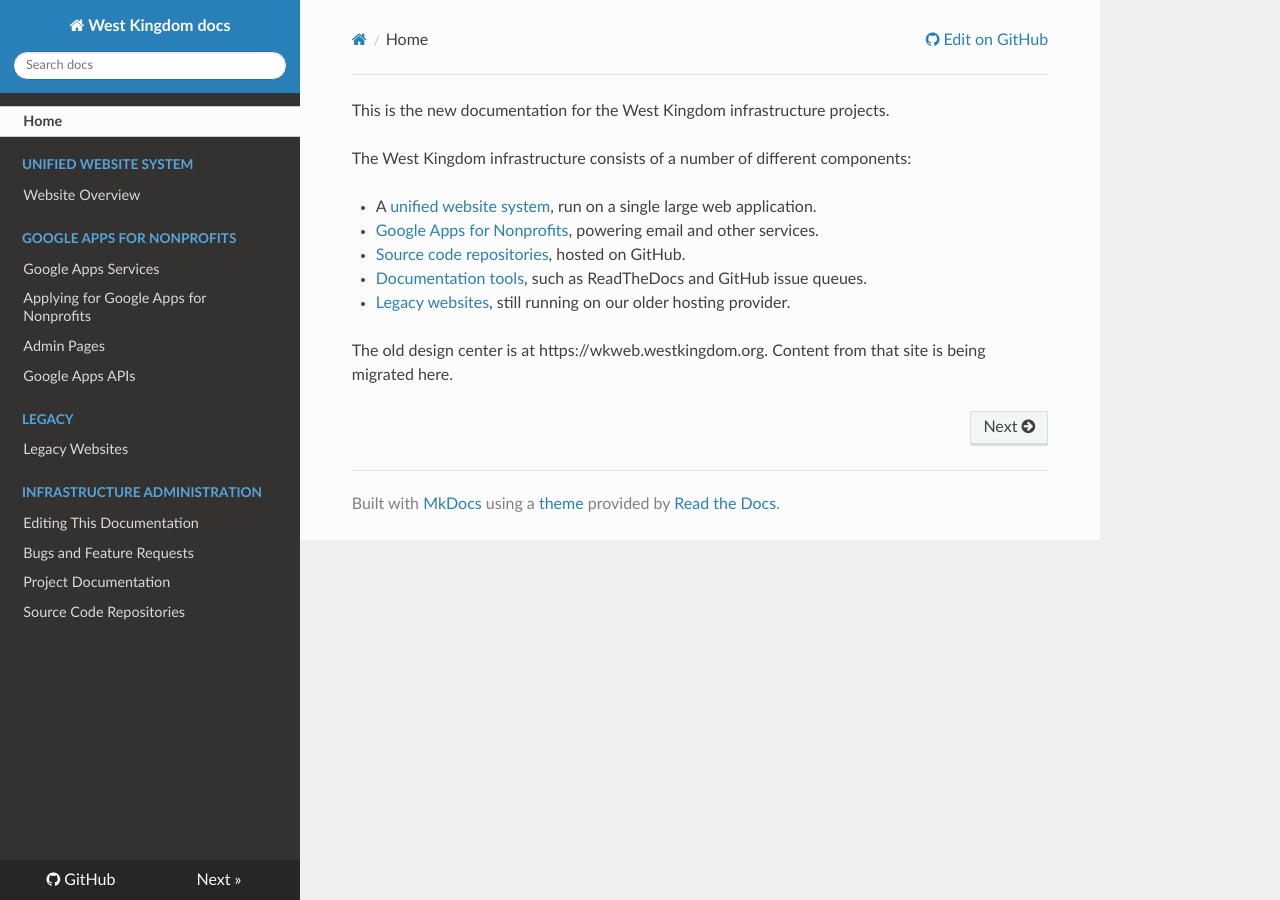
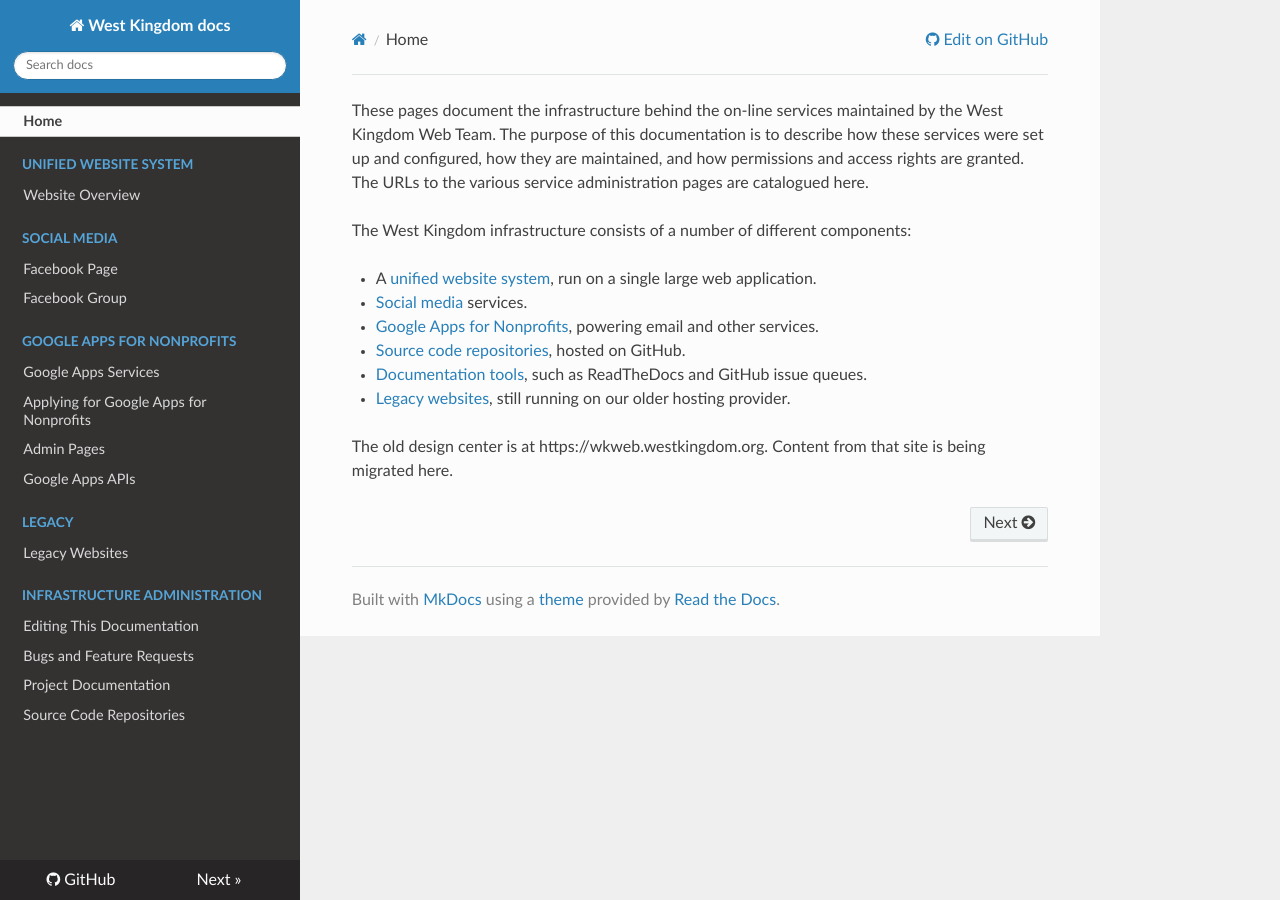
Before and after one commit to westkingdom/westkingdom, an MkDocs documentation site: the page built from docs/index.md, in a window 1280 px wide. Built offline with MkDocs 1.6.1, drawn with Linux system fonts in a browser that asks for light colours; nearby versions of some CDN libraries; old or Windows-style settings are respelled for this version of MkDocs.

Commit message:
Add social media pages.

```diff
--- a/docs/index.md
+++ b/docs/index.md
@@ -1,8 +1,14 @@
-This is the new documentation for the West Kingdom infrastructure projects.
+These pages document the infrastructure behind the on-line
+services maintained by the West Kingdom Web Team.  The purpose
+of this documentation is to describe how these services were
+set up and configured, how they are maintained, and how permissions
+and access rights are granted.  The URLs to the various service
+administration pages are catalogued here.
 
 The West Kingdom infrastructure consists of a number of different components:
 
 - A [unified website system](website-overview.md), run on a single large web application.
+- [Social media](facebook-page.md) services.
 - [Google Apps for Nonprofits](google-apps-services.md), powering email and other services.
 - [Source code repositories](vcs.md), hosted on GitHub.
 - [Documentation tools](doc-editing.md), such as ReadTheDocs and GitHub issue queues.
--- a/mkdocs.yml
+++ b/mkdocs.yml
@@ -2,6 +2,8 @@ site_name: West Kingdom docs
 pages:
   - [index.md, 'Home']
   - [website-overview.md, 'Unified Website System', 'Website Overview']
+  - [facebook-page.md, 'Social Media', 'Facebook Page']
+  - [facebook-group.md, 'Social Media', 'Facebook Group']
   - [google-apps-services.md, 'Google Apps for Nonprofits', 'Google Apps Services']
   - [google-apps-application.md, 'Google Apps for Nonprofits', 'Applying for Google Apps for Nonprofits']
   - [google-apps-admin.md, 'Google Apps for Nonprofits', 'Admin Pages']
```
Also changed, not shown: docs/facebook-group.md (added, +3 -0 lines), docs/facebook-page.md (added, +5 -0 lines).
